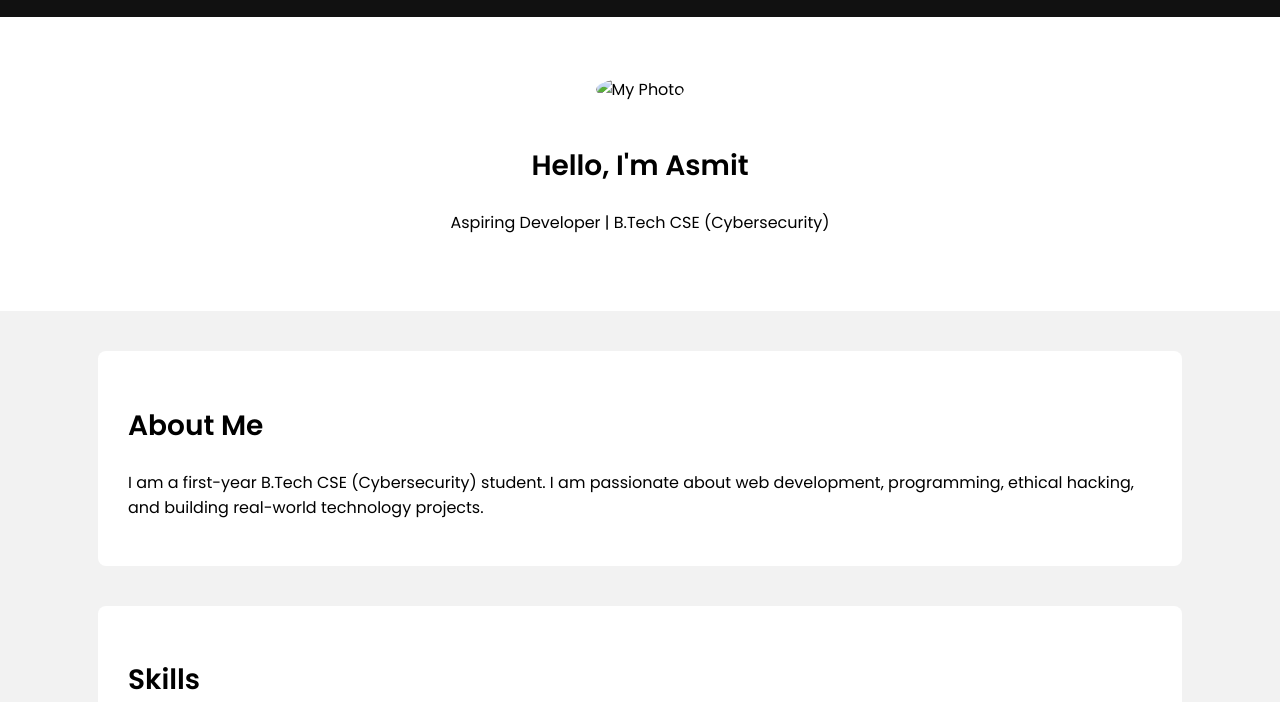
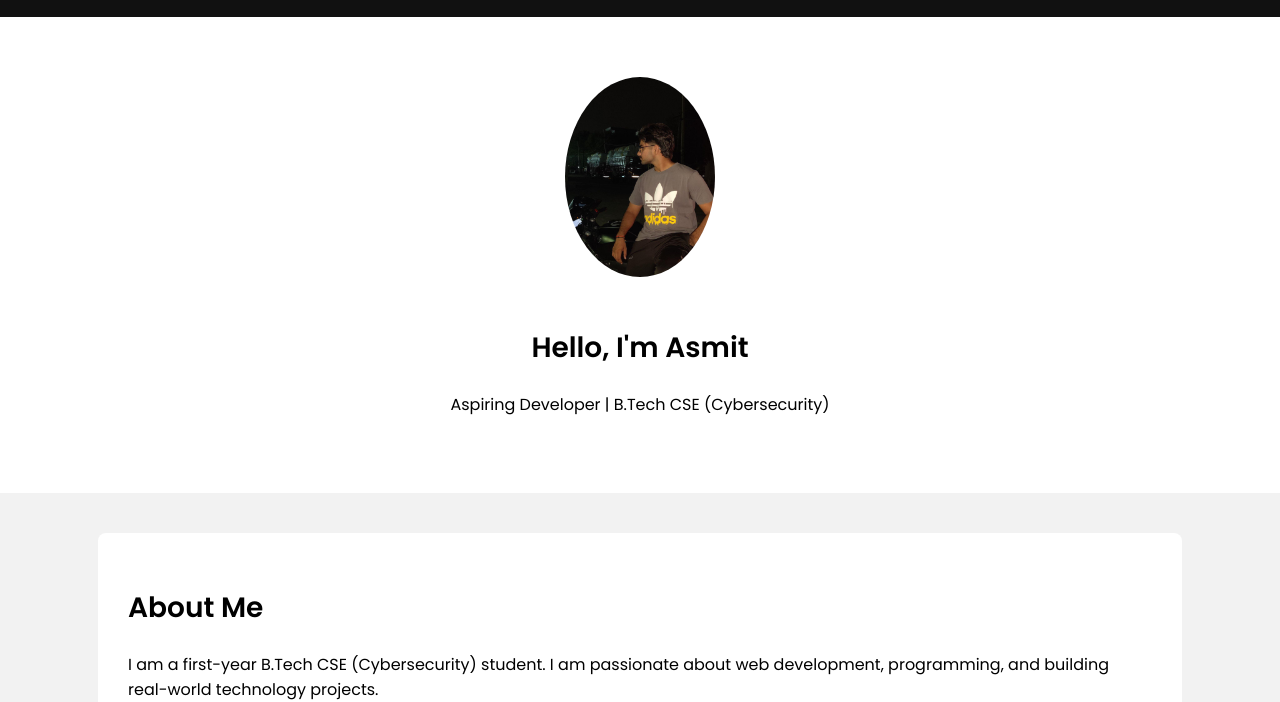
Before and after one commit to asmitdahiya54/-Computer-Science-Fundamentals-Career-Pathways-portfolio, a plain HTML site: page index.html in a window 1280 px wide. Shown: the part 114-816 px from the top of the page. Drawn offline with Linux system fonts and the light colour scheme.

Commit message:
Minor updates and improvements

```diff
--- a/index.html
+++ b/index.html
@@ -23,7 +23,7 @@
 
     <!-- Hero Section -->
     <section class="hero">
-        <img src="images/profile.jpg" alt="My Photo" class="profile">
+        <img src="images/Asmit.jpg" alt="My Photo" class="profile">
         <h2>Hello, I'm <span>Asmit</span></h2>
         <p>Aspiring Developer | B.Tech CSE (Cybersecurity)</p>
     </section>
@@ -33,7 +33,7 @@
         <h2>About Me</h2>
         <p>
             I am a first-year B.Tech CSE (Cybersecurity) student.
-            I am passionate about web development, programming, ethical hacking,
+            I am passionate about web development, programming,
             and building real-world technology projects.
         </p>
     </section>
```
